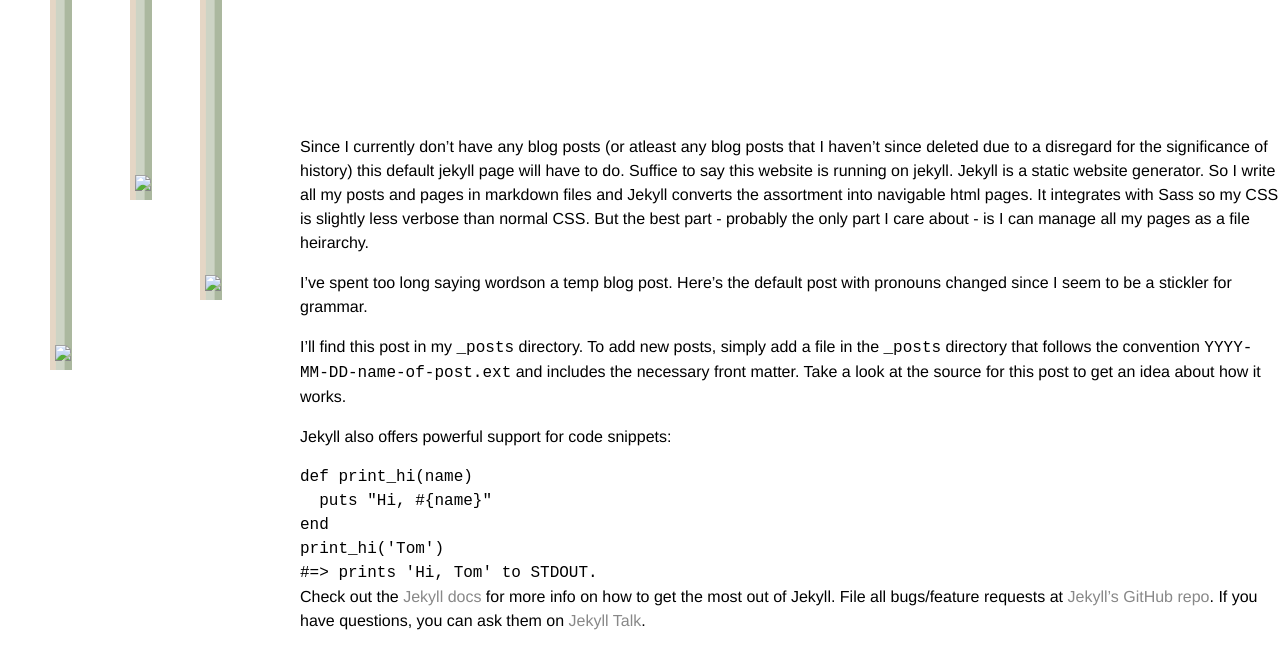
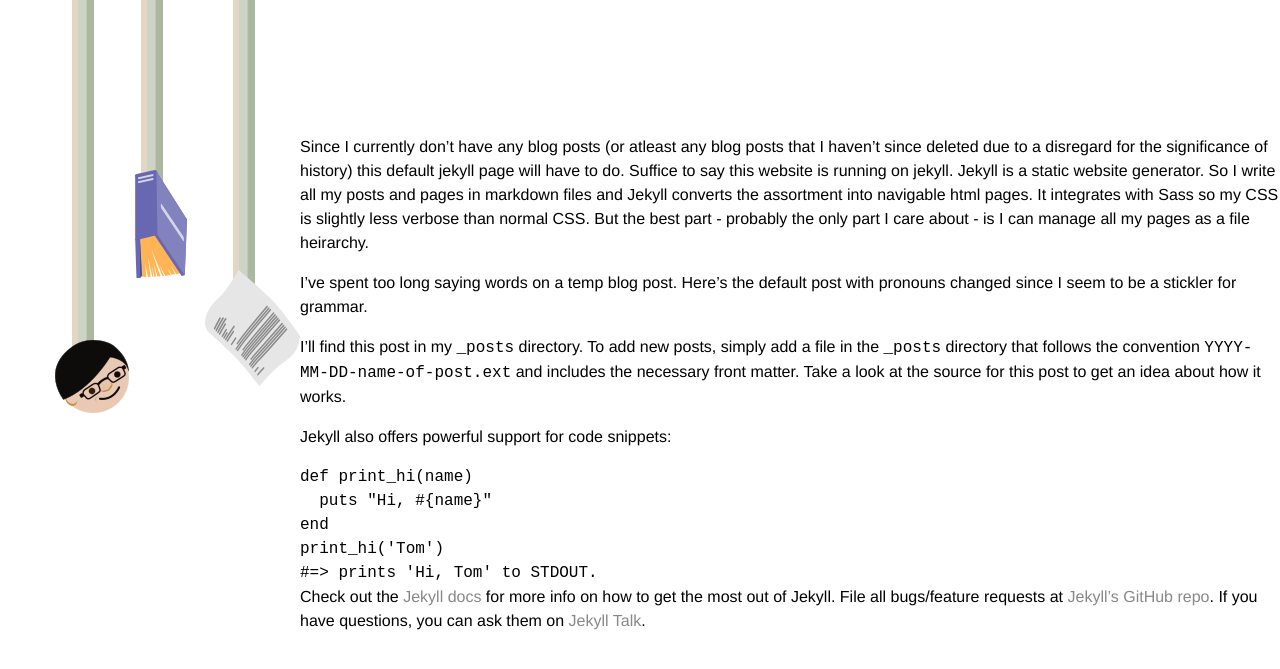
Before and after one commit to Meptl/website, a Jekyll site: the page built from _posts/2017-03-12-welcome-to-jekyll.markdown, in a window 1280 px wide. Shown: the top 669 px of the page. Built offline with Jekyll 4.4.1, drawn with Linux system fonts in a browser that asks for light colours.

Commit message:
nav relative->absolute pathing.

```diff
--- a/_includes/head.html
+++ b/_includes/head.html
@@ -10,5 +10,5 @@
   <link rel="canonical" href="{{ page.url | replace:'index.html','' | prepend: site.baseurl | prepend: site.url }}">
   <link rel="alternate" type="application/rss+xml" title="{{ site.title }}" href="{{ "/feed.xml" | prepend: site.baseurl | prepend: site.url }}">
 
-  <script src="{{ "/rustbook.js" | prepend: sit.baseurl }}"></script>
+  <!--<script src="{{ "/rustbook.js" | prepend: sit.baseurl }}"></script>-->
 </head>
--- a/_includes/nav.html
+++ b/_includes/nav.html
@@ -1,14 +1,14 @@
 <div id="nav">
   <a id="ropePerson" class="nav-button" href="/person.html">
     <div class="rope"></div>
-    <img class="ornament" src="images/head.png"/>
+    <img class="ornament" src="/images/head.png"/>
   </a>
   <a id="ropeLog" class="nav-button" href="/backlog.html">
     <div class="rope"></div>
-    <img class="ornament" src="images/book.png"/>
+    <img class="ornament" src="/images/book.png"/>
   </a>
   <a id="ropeBlog" class="nav-button" href="/blog.html">
     <div class="rope"></div>
-    <img class="ornament" src="images/paper.png"/>
+    <img class="ornament" src="/images/paper.png"/>
   </a>
 </div>
--- a/_posts/2017-03-12-welcome-to-jekyll.markdown
+++ b/_posts/2017-03-12-welcome-to-jekyll.markdown
@@ -11,7 +11,7 @@ So I write all my posts and pages in markdown files and Jekyll converts the asso
 It integrates with Sass so my CSS is slightly less verbose than normal CSS.
 But the best part - probably the only part I care about - is I can manage all my pages as a file heirarchy.
 
-I've spent too long saying wordson a temp blog post.
+I've spent too long saying words on a temp blog post.
 Here's the default post with pronouns changed since I seem to be a stickler for grammar.
 
 I’ll find this post in my `_posts` directory.
```
